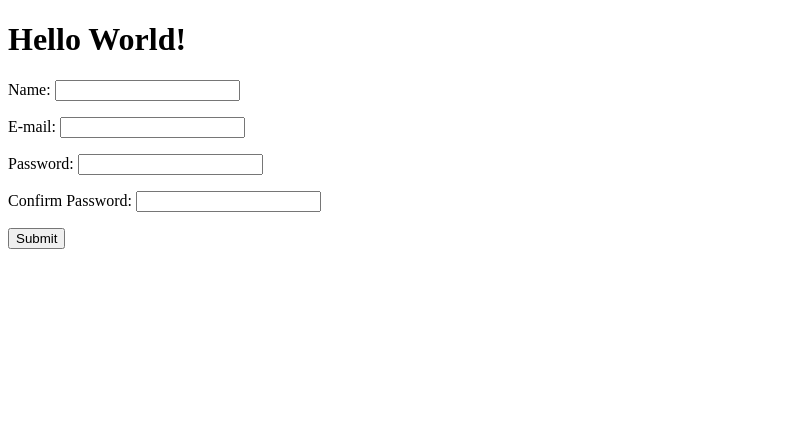
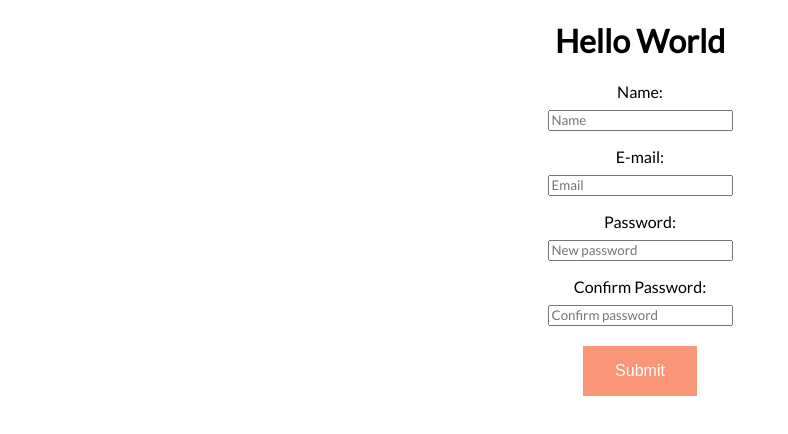
Before and after one commit to ninaodelius/JS-form1, a plain HTML site: page index.html in a window 1280 px wide. Shown: the whole page, without its empty margins (0-788 px from the left). Drawn offline with Linux system fonts and the light colour scheme.

Commit message:
css and button

```diff
--- a/index.html
+++ b/index.html
@@ -5,36 +5,38 @@
     <meta http-equiv="X-UA-Compatible" content="IE=edge">
     <meta name="viewport" content="width=device-width, initial-scale=1.0">
     <title>Document</title>
-    <style href="style.css" rel ="stylesheet"></style>
+    <link href="https://fonts.googleapis.com/css2?family=Lato&display=swap" rel="stylesheet">
+    <link rel="stylesheet" href="style.css">
 </head>
 <body>
-    <h1>Hello World!</h1>
+    <div class="container">
+    <h1>Hello World</h1>
     <form>
-        <p>
-            <label for="name">Name:</label>
-            <input id="name" type="text" />
+        <p><span>
+            <label for="name">Name:</label></span>
+            <input id="name" type="text" placeholder="Name"/>
             <span id = "name-error" class="error"></span>
         </p>
-        <p>
-            <label for="email">E-mail:</label>
-            <input id="email" type="text" required/>
+        <p><span>
+            <label for="email">E-mail:</label></span>
+            <input id="email" type="text" placeholder="Email" required/>
             <span id = "email-error" class="error"></span>
         </p>
-        <p>
-            <label for="password">Password:</label>
-            <input id="password" type="password" required/>
+        <p><span>
+            <label for="password">Password:</label></span>
+            <input id="password" type="password" placeholder="New password" required/>
             <span id = "password-error" class="error"></span>
         </p>
-        <p>
-            <label for="confirmpassword">Confirm Password:</label>
-            <input id="confirmpassword" type="password" required/>
+        <p><span>
+            <label for="confirmpassword">Confirm Password:</label></span>
+            <input id="confirmpassword" type="password" placeholder="Confirm password" required/>
             <span id = "confirmpassword-error" class="error"></span>
         </p>
         <p>
-            <input type="submit" value="Submit">
+            <button class ="button">Submit</button>
         </p>
     </form>
-
+</div>
     <script src="main.js"></script>
 </body>
 </html>
--- a/style.css
+++ b/style.css
@@ -1,5 +1,43 @@
+body{
+    font-family: "Lato", sans-serif;
+    margin: 0px;
+}
+.container {
+    text-align: center;
+    display: block;
+    grid-template-columns: 1fr;
+}
+
+::placeholder{
+    font-family: "Lato", sans-serif;
+}
+
+.container span{
+    display: block;
+    margin-top:1em;
+    margin-bottom: 0.5em;
+}
 
 .error{
 color:red;
 border-color: red;
 }
+
+.button {
+    background-color: #f4511e;
+    border: none;
+    color: white;
+    padding: 16px 32px;
+    text-align: center;
+    font-size: 16px;
+    margin: 4px 2px;
+    opacity: 0.6;
+    transition: 0.3s;
+    display: inline-block;
+    text-decoration: none;
+    cursor: pointer;
+  }
+
+  .button:hover {
+    opacity: 1;
+  }
```
